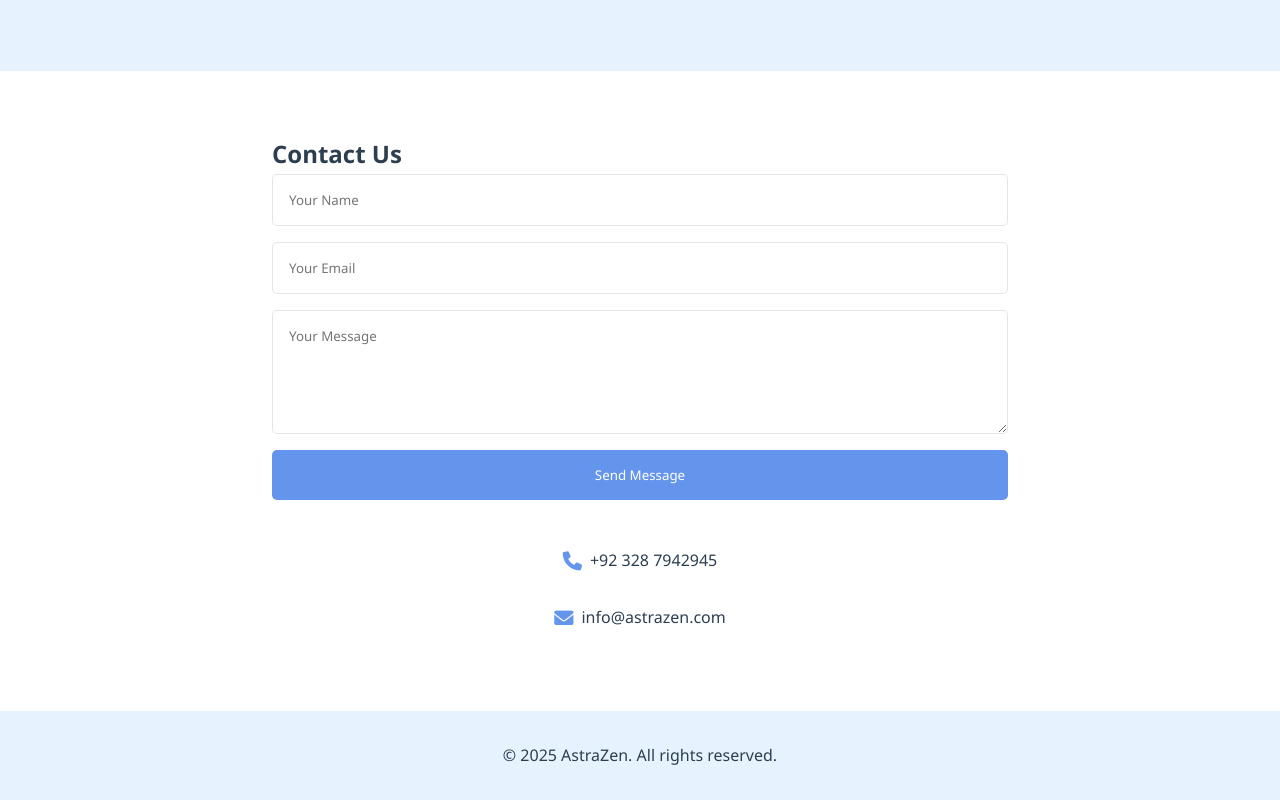
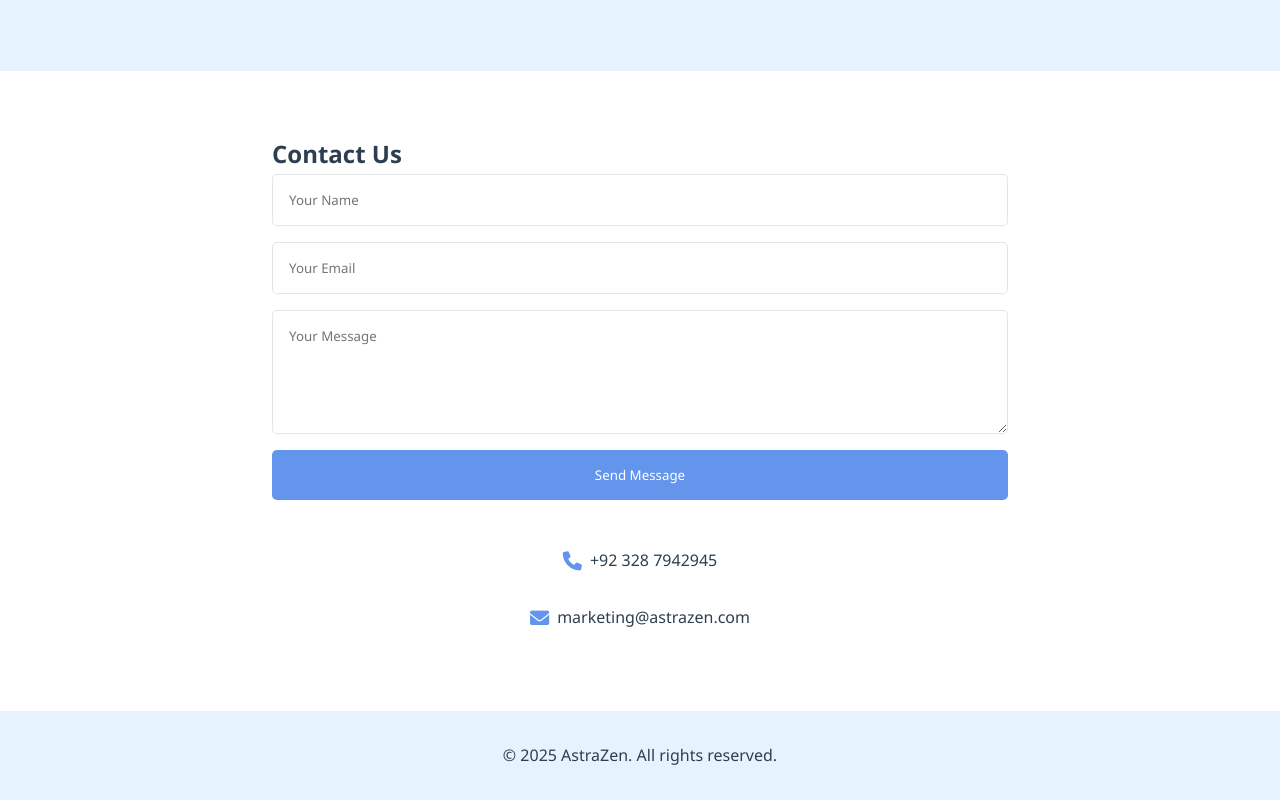
Before and after one commit to Astra-Zen/AstraZen, a plain HTML site: page index.html in a window 1280 px wide. Shown: the part 2013-2813 px from the top of the page. Drawn offline with Linux system fonts and the light colour scheme.

Commit message:
Update index.html

```diff
--- a/index.html
+++ b/index.html
@@ -584,7 +584,7 @@
       </div>
       <div class="contact-item">
         <i class="fas fa-envelope"></i>
-        <p>info@astrazen.com</p>
+        <p>marketing@astrazen.com</p>
       </div>
     </div>
   </section>
```
